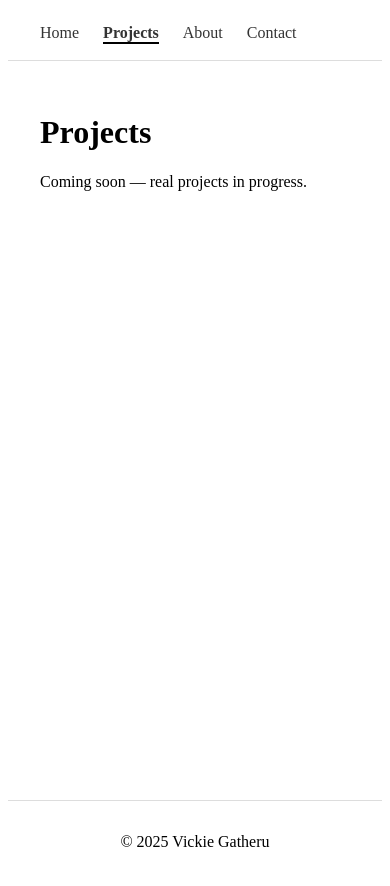
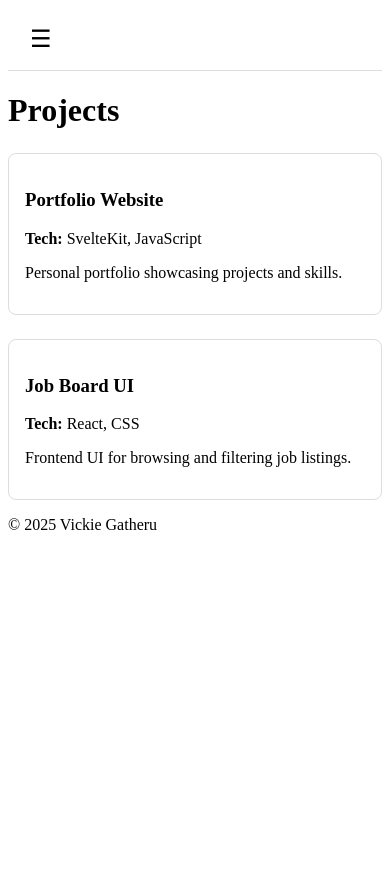
Before and after one commit to Vickiegatheru/Portfolio, a SvelteKit app: page /projects in a window 390 px wide. Shown: the top 886 px of the page. After the commit the page ends 844 px from the top, so only its background shows below. Built offline with nearby package versions, Linux system fonts and the light colour scheme.

Commit message:
Day 3: Responsive navbar and project cards layout

```diff
--- a/src/routes/+layout.svelte
+++ b/src/routes/+layout.svelte
@@ -1,9 +1,14 @@
 <script>
   import { page } from '$app/stores';
+  let open = false;
 </script>
 
 <header>
-  <nav class="nav">
+  <button class="menu" on:click={() => open = !open}>
+    ☰
+  </button>
+
+  <nav class:open>
     <a href="/" class:selected={$page.url.pathname === '/'}>Home</a>
     <a href="/projects" class:selected={$page.url.pathname === '/projects'}>Projects</a>
     <a href="/about" class:selected={$page.url.pathname === '/about'}>About</a>
@@ -20,16 +25,21 @@
 </footer>
 
 <style>
-  .nav {
-    display: flex;
-    gap: 1.5rem;
-    padding: 1rem 2rem;
+  header {
+    padding: 1rem;
     border-bottom: 1px solid #ddd;
   }
 
-  a {
-    text-decoration: none;
-    color: #333;
+  .menu {
+    display: none;
+    font-size: 1.5rem;
+    background: none;
+    border: none;
+  }
+
+  nav {
+    display: flex;
+    gap: 1rem;
   }
 
   .selected {
@@ -37,14 +47,19 @@
     border-bottom: 2px solid black;
   }
 
-  main {
-    padding: 2rem;
-    min-height: 80vh;
-  }
+  @media (max-width: 600px) {
+    .menu {
+      display: block;
+    }
 
-  footer {
-    text-align: center;
-    padding: 1rem;
-    border-top: 1px solid #ddd;
+    nav {
+      display: none;
+      flex-direction: column;
+      margin-top: 1rem;
+    }
+
+    nav.open {
+      display: flex;
+    }
   }
 </style>
--- a/src/routes/projects/+page.svelte
+++ b/src/routes/projects/+page.svelte
@@ -1,2 +1,41 @@
+<script>
+  const projects = [
+    {
+      title: "Portfolio Website",
+      tech: "SvelteKit, JavaScript",
+      description: "Personal portfolio showcasing projects and skills."
+    },
+    {
+      title: "Job Board UI",
+      tech: "React, CSS",
+      description: "Frontend UI for browsing and filtering job listings."
+    }
+  ];
+</script>
+
 <h1>Projects</h1>
-<p>Coming soon — real projects in progress.</p>
+
+<div class="grid">
+  {#each projects as project}
+    <div class="card">
+      <h3>{project.title}</h3>
+      <p><strong>Tech:</strong> {project.tech}</p>
+      <p>{project.description}</p>
+    </div>
+  {/each}
+</div>
+
+<style>
+  .grid {
+    display: grid;
+    grid-template-columns: repeat(auto-fit, minmax(250px, 1fr));
+    gap: 1.5rem;
+    margin-top: 1.5rem;
+  }
+
+  .card {
+    border: 1px solid #ddd;
+    padding: 1rem;
+    border-radius: 8px;
+  }
+</style>
```
